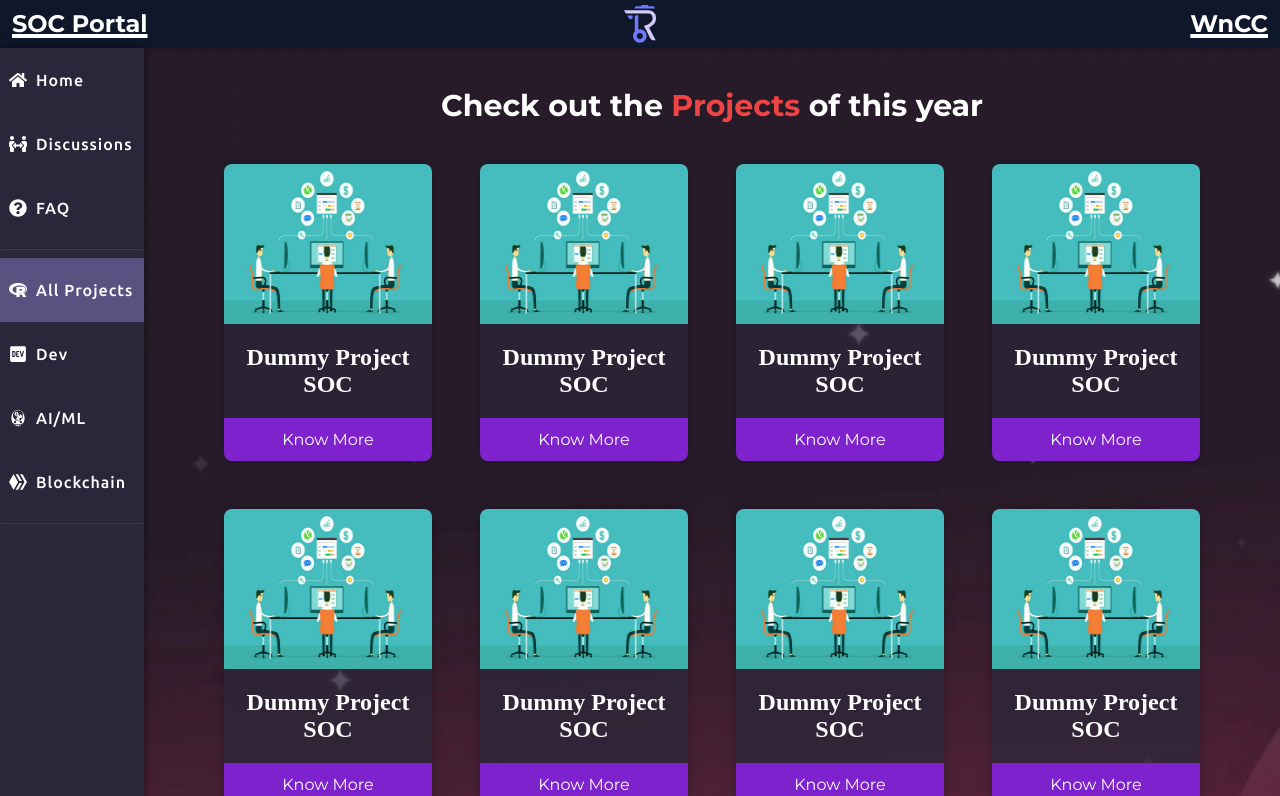
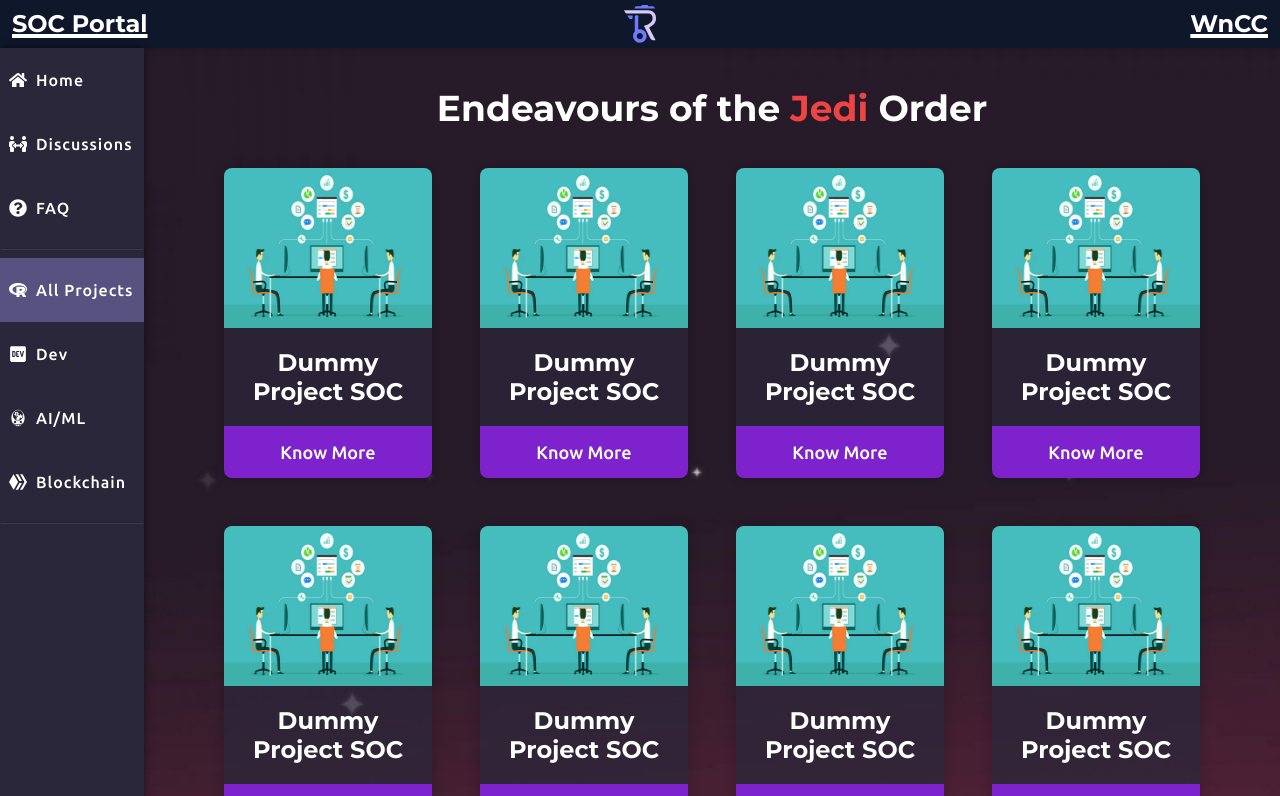
Before and after one commit to ishit16/WnCCPortal, a React (Vite) app: page /projects in a window 1280 px wide. Shown: the top 796 px of the page. Built offline with nearby package versions, Linux system fonts and the light colour scheme; no server answers.

Commit message:
Improved Styling

```diff
--- a/src/components/shared/projectCard.jsx
+++ b/src/components/shared/projectCard.jsx
@@ -6,10 +6,12 @@ function ProjectCard() {
     <div>
       <div className="flex flex-col bg-white rounded-lg shadow-md w-full m-6 overflow-hidden sm:w-52 project-card">
         <img src="src/assets/project1.png" alt="project1" className="h-40" />
-        <h2 className="text-center px-2">Dummy Project SOC</h2>
+        <h2 className="text-center font-project-heading px-2">
+          Dummy Project SOC
+        </h2>
         <Link
           to={"/"}
-          className=" font-sans no-underline text-white bg-purple-700 hover:bg-purple-800 focus:ring-4 focus:ring-purple-300 font-medium text-center p-3"
+          className="text-lg  font-para-home no-underline  text-white bg-purple-700 hover:bg-purple-800 focus:ring-4 focus:ring-purple-300 font-medium text-center p-3"
         >
           Know More
         </Link>
--- a/src/components/shared/shared.css
+++ b/src/components/shared/shared.css
@@ -5,3 +5,11 @@
     box-shadow: rgb(0 0 0 / 20%) 0px 0px 0.75rem;
     color: rgb(255, 255, 255);
 }
+
+.font-para-home {
+    font-family: Ubuntu;
+}
+
+.font-project-heading {
+    font-family: Montserrat;
+}
--- a/src/pages/allProjects.jsx
+++ b/src/pages/allProjects.jsx
@@ -4,9 +4,8 @@ function ApprovedProjects() {
   return (
     <div>
       <div className="md:ml-36">
-        <h1 className="font-bold font-sans text-white text-xl text-center md:text-3xl md:mt-12 mb-4">
-          Check out the <span className="text-red-500">Projects</span> of this
-          year
+        <h1 className="font-bold font-heading-home text-white text-xl text-center md:text-4xl md:mt-12 mb-4">
+          Endeavours of the <span className="text-red-500">Jedi</span> Order
         </h1>
         <div className="flex flex-wrap justify-center md:all-projects">
           <ProjectCard />
```
